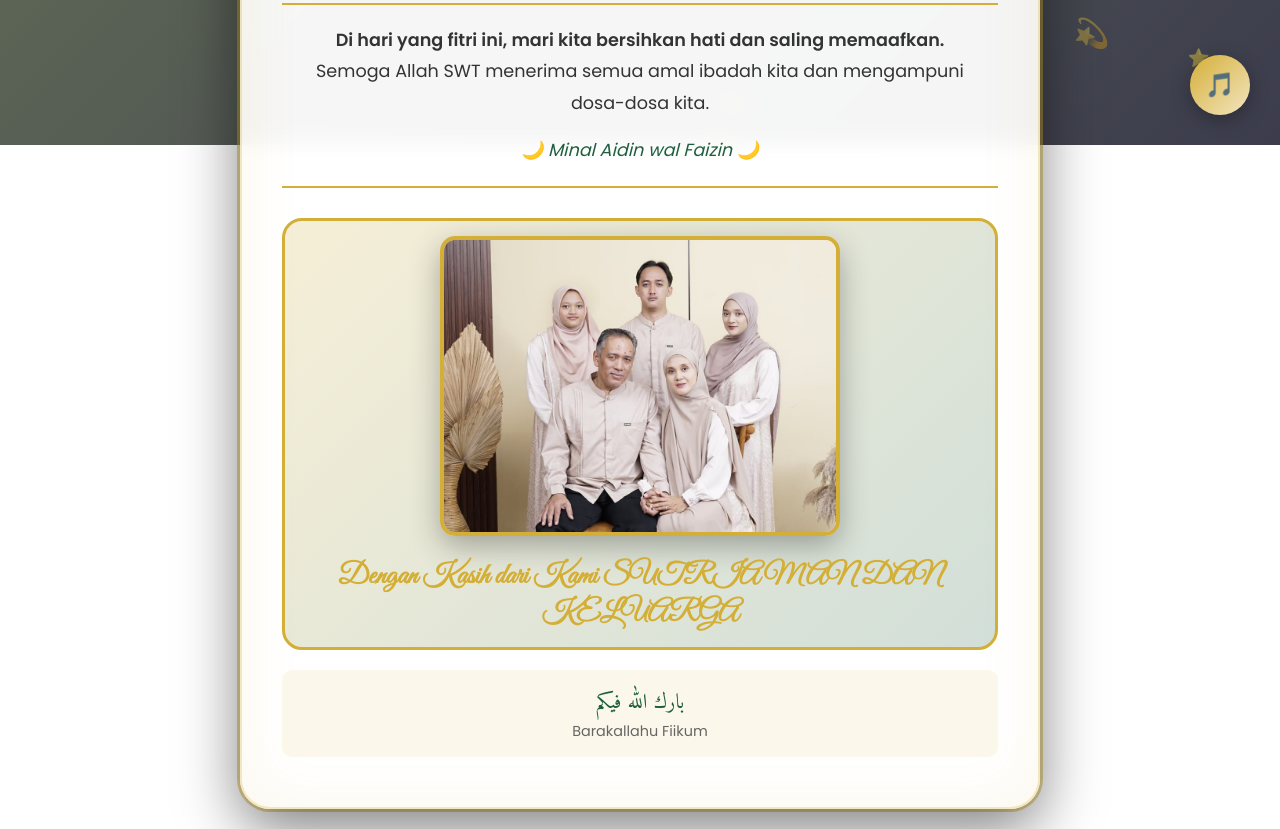
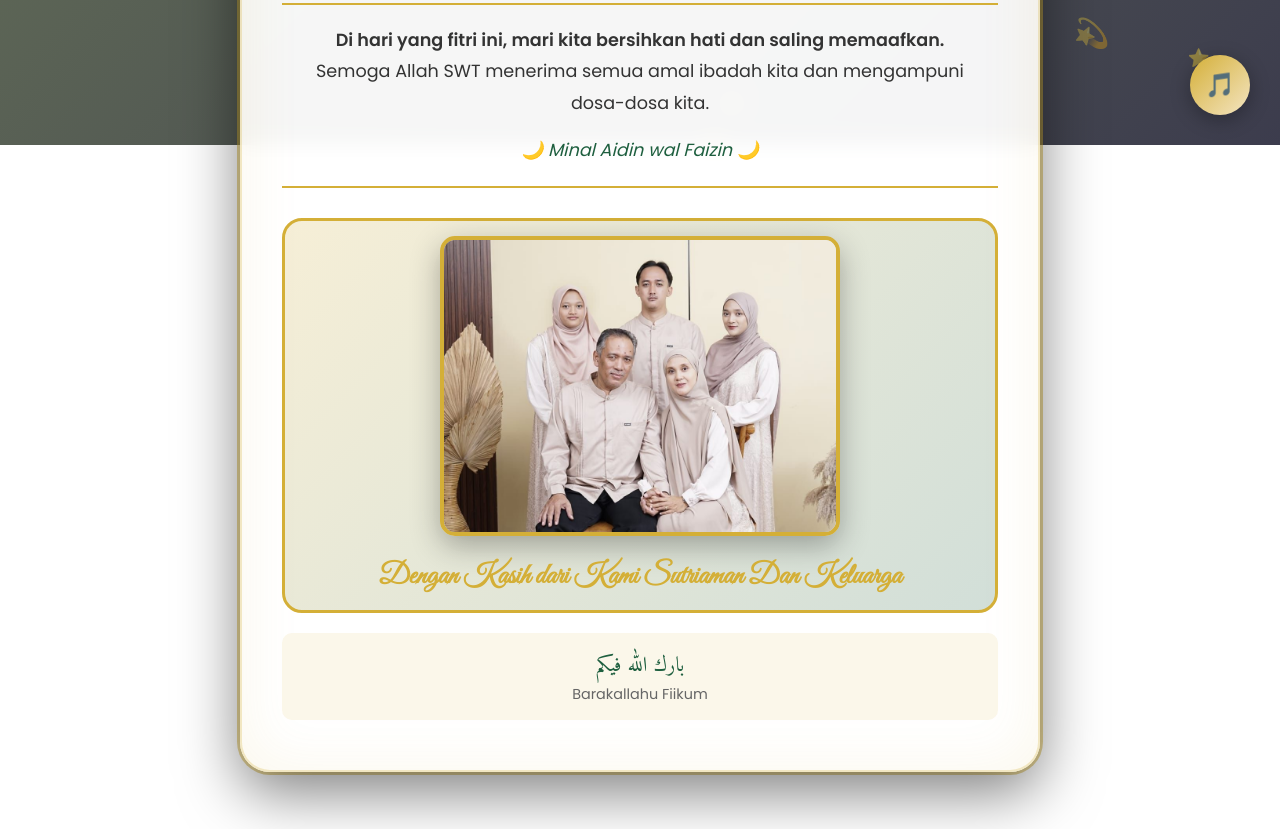
Before and after one commit to sutriaman322/eid-mubarak, a plain HTML site: page index.html in a window 1280 px wide. Shown: the part 655-1484 px from the top of the page. After the commit the page ends 1447 px from the top, so only its background shows below. Drawn offline with Linux system fonts and the light colour scheme.

Commit message:
Update index.html

```diff
--- a/index.html
+++ b/index.html
@@ -250,7 +250,7 @@
                 <img src="fotoku3.jpg"class="w-64 md:w-80 rounded-2xl shadow-2xl border-4 border-white/30 mb-6">
 
 <h1 class="text-3xl md:text-5xl font-bold mb-3">
-               <p>Dengan Kasih dari Kami SUTRIAMAN DAN KELUARGA</p>
+               <p>Dengan Kasih dari Kami Sutriaman Dan Keluarga</p>
             </div>
 
             <div style="padding: 15px; background: rgba(212, 175, 55, 0.1); border-radius: 10px; margin-top: 20px;">
```
